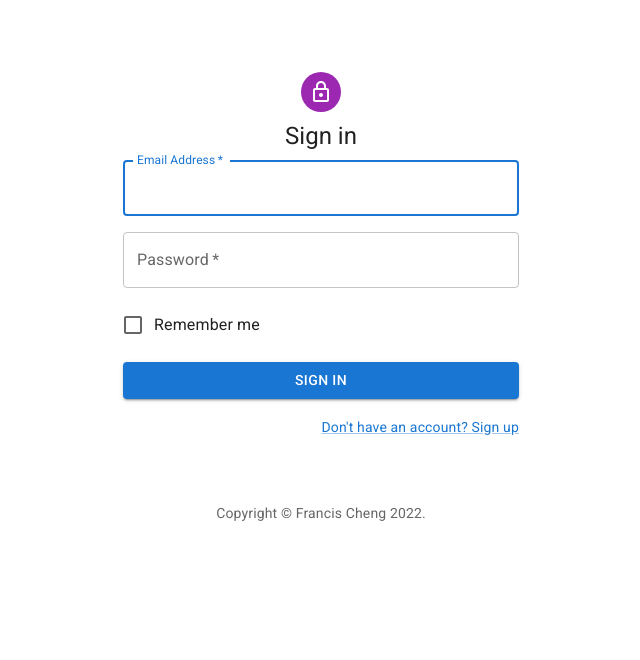
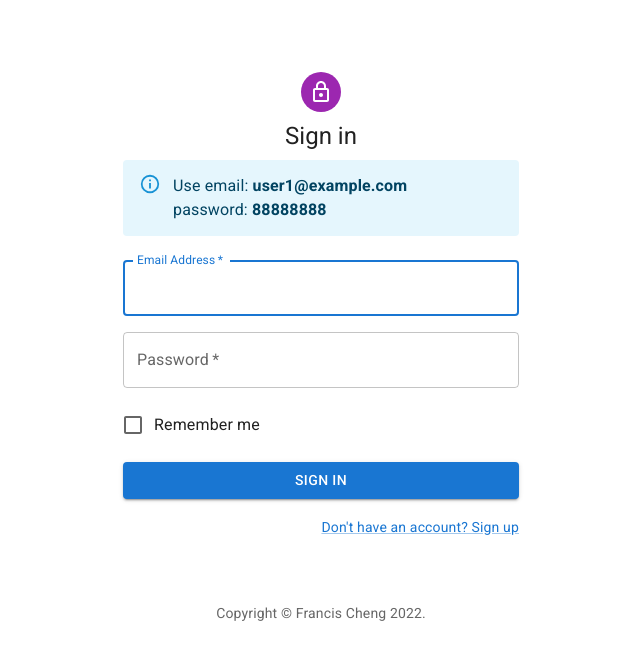
Before and after one commit to bceh/moneybank, a React (Create React App) app: page /signin in a window 1280 px wide. Shown: the top 660 px of the page, without its empty margins (319-959 px from the left). Built offline with nearby package versions, Linux system fonts and the light colour scheme.

Commit message:
Add example user information; Add introduction in readme.md
Add example user information
Add introduction in readme.md

```diff
--- a/src/components/login/SignIn.jsx
+++ b/src/components/login/SignIn.jsx
@@ -82,6 +82,23 @@ export default function SignIn() {
     setErrors(newErrors || {});
   };
 
+  const exampleUserInfo = (
+    <Alert severity="info" sx={{ mb: 1 }}>
+      <Typography component="p">
+        Use email:{" "}
+        <Typography sx={{ fontWeight: "bold" }} component="span">
+          {"user1@example.com"}
+        </Typography>
+      </Typography>
+      <Typography component="p">
+        {"password: "}
+        <Typography sx={{ fontWeight: "bold" }} component="span">
+          {"88888888"}
+        </Typography>
+      </Typography>
+    </Alert>
+  );
+
   return (
     <ThemeProvider theme={theme}>
       <Container component="main" maxWidth="xs">
@@ -107,6 +124,9 @@ export default function SignIn() {
             sx={{ mt: 1 }}
           >
             <Grid container direction="row" spacing={2}>
+              <Grid item xs={12}>
+                {exampleUserInfo}
+              </Grid>
               <Grid item xs={12}>
                 <TextField
                   required
```
Also changed, not shown: 1 other file (tests, documents, lock files or other folders).
